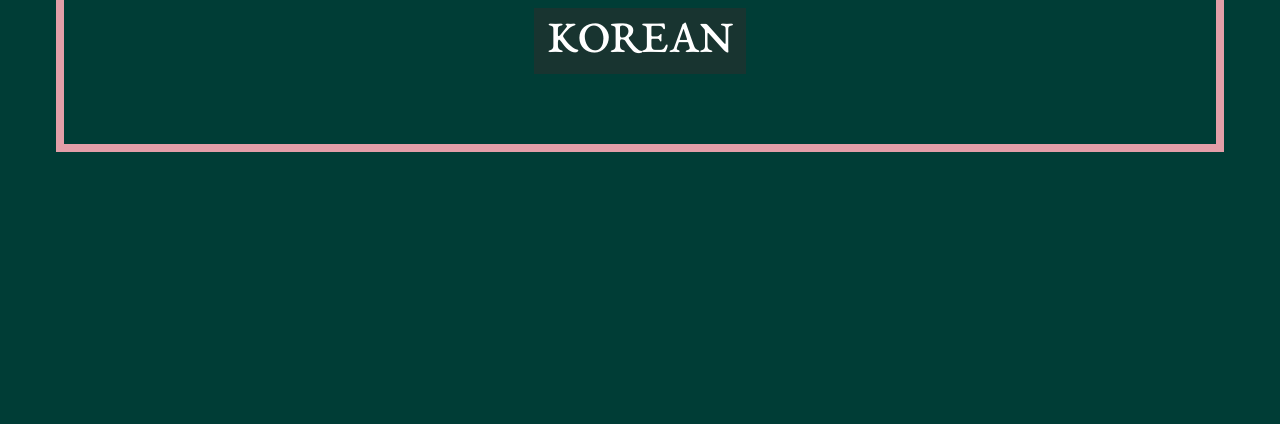
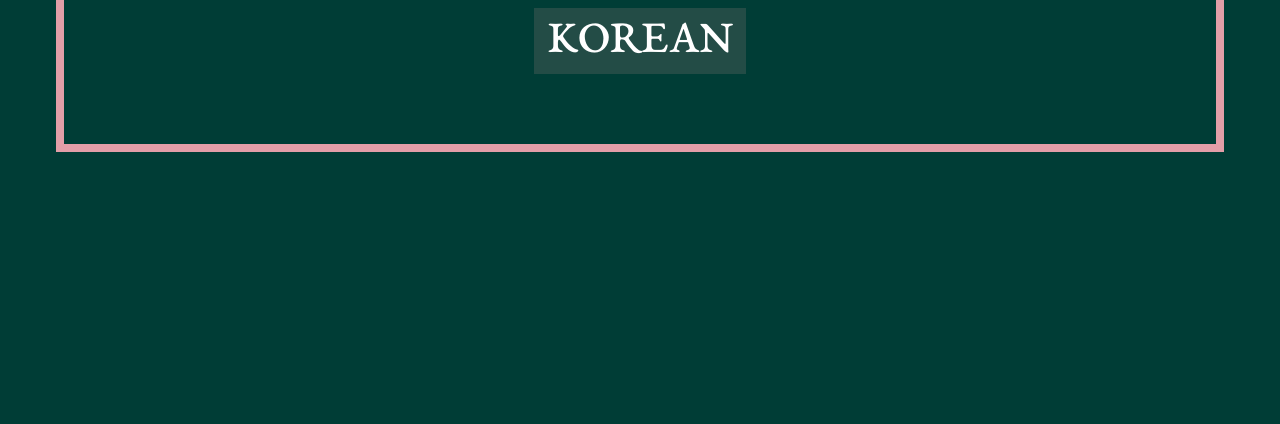
Before and after one commit to kaktuseducation/Korean, a plain HTML site: page index.html in a window 1280 px wide. Shown: the part 376-800 px from the top of the page. Drawn offline with Linux system fonts and the light colour scheme.

Commit message:
Update style.css

```diff
--- a/CSS/style.css
+++ b/CSS/style.css
@@ -38,8 +38,8 @@ body{
     font-size: 6vh;
     color: white;
     top: 13vh;
-    border: 1vh solid #183430;
-    background: #183430;
+    border: 1vh solid #234c46;
+    background: #234c46;
     display: flex;
     justify-content: center;
     align-items: center;
```
